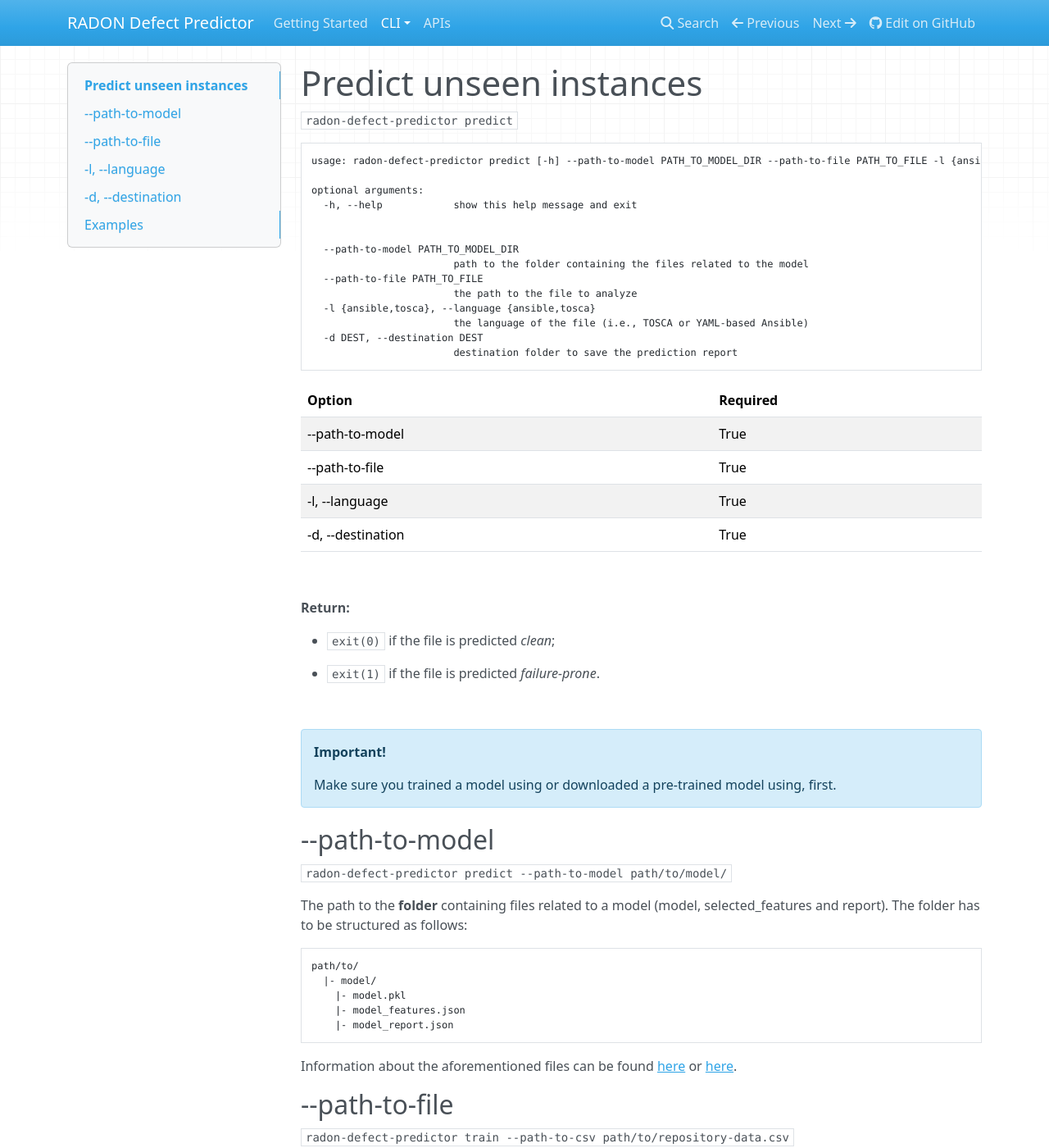
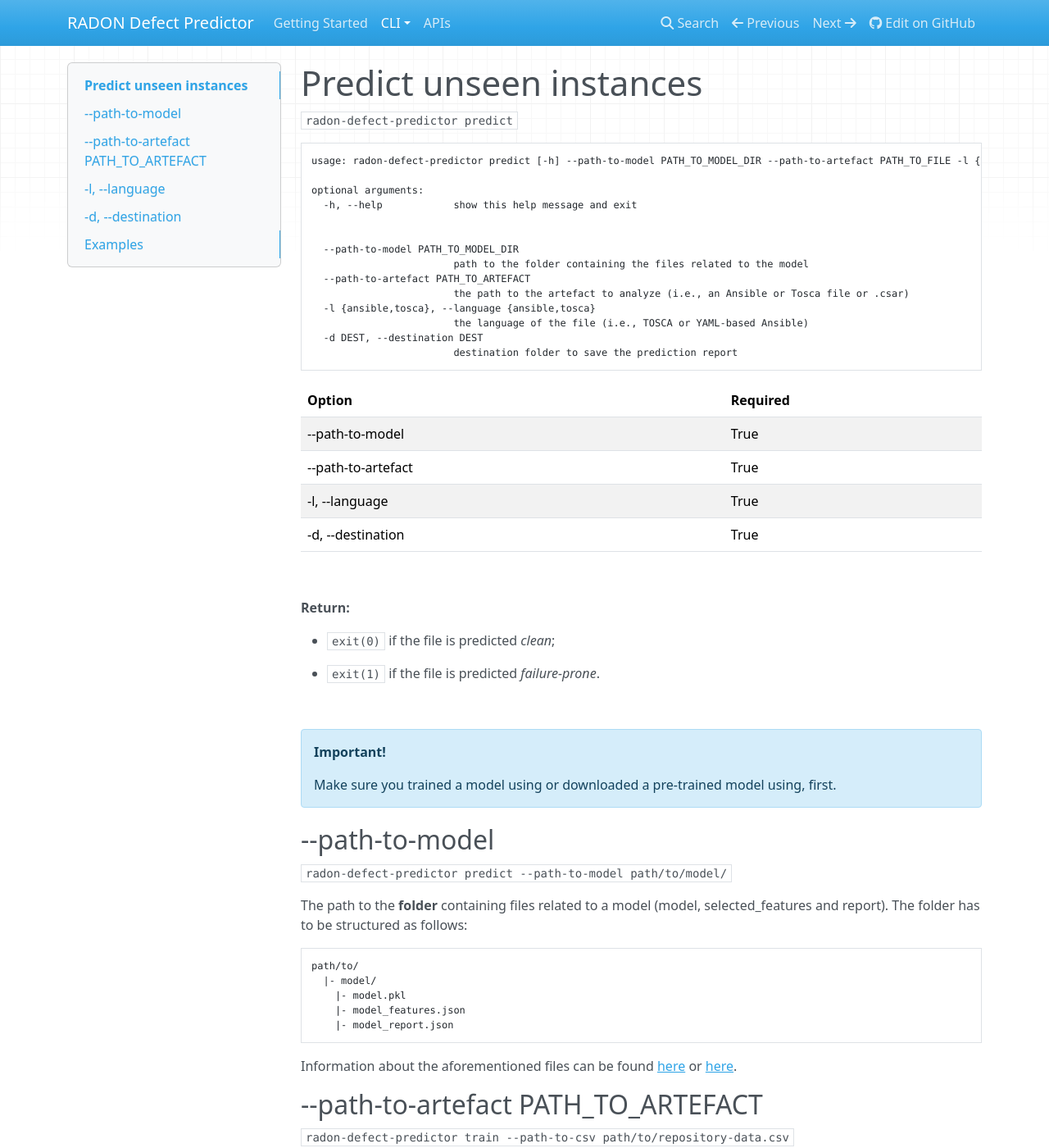
Before and after one commit to radon-h2020/radon-defect-prediction-cli, an MkDocs documentation site: the page built from docs/cli/predict.md, in a window 1280 px wide and 1400 px high. Shown: the whole window at 82% size. Built offline with MkDocs 1.6.1, drawn with Linux system fonts in a browser that asks for light colours; nearby versions of some CDN libraries; some of the changed text lies outside the part shown.

Commit message:
renamed cli argument path-to-file -> path-to-artefact

````diff
--- a/docs/cli/predict.md
+++ b/docs/cli/predict.md
@@ -3,7 +3,7 @@
 ```radon-defect-predictor predict```
 
 ```text
-usage: radon-defect-predictor predict [-h] --path-to-model PATH_TO_MODEL_DIR --path-to-file PATH_TO_FILE -l {ansible,tosca} -d DEST
+usage: radon-defect-predictor predict [-h] --path-to-model PATH_TO_MODEL_DIR --path-to-artefact PATH_TO_FILE -l {ansible,tosca} -d DEST
 
 optional arguments:
   -h, --help            show this help message and exit
@@ -11,8 +11,8 @@
 
   --path-to-model PATH_TO_MODEL_DIR
                         path to the folder containing the files related to the model
-  --path-to-file PATH_TO_FILE
-                        the path to the file to analyze
+  --path-to-artefact PATH_TO_ARTEFACT
+                        the path to the artefact to analyze (i.e., an Ansible or Tosca file or .csar)
   -l {ansible,tosca}, --language {ansible,tosca}
                         the language of the file (i.e., TOSCA or YAML-based Ansible)
   -d DEST, --destination DEST
@@ -22,7 +22,7 @@
 | Option | Required |
 |:---|:---|
 | --path-to-model | True |
-| --path-to-file | True |
+| --path-to-artefact | True |
 | -l, --language | True |
 | -d, --destination | True |
 
@@ -59,10 +59,11 @@
 Information about the aforementioned files can be found [here](https://radon-h2020.github.io/radon-defect-predictor/cli/train/#-d-destination) or [here](https://radon-h2020.github.io/radon-defect-predictor/cli/model/#-d-destination).
 
 
-## --path-to-file
+## --path-to-artefact PATH_TO_ARTEFACT
 ```radon-defect-predictor train --path-to-csv path/to/repository-data.csv```
 
-The path to the **.yml or .tosca** file analyze.
+The path to the artefact to analyze.
+An *artefact* can be an Ansible file (**.yml**) or a TOSCA definition (**.tosca**), or a TOSCA Cloud Service Archive(**.csar**).
 
 
 ## -l, --language
@@ -98,7 +99,7 @@
 Create folder for reports: `mkdir predictions`
 Then run:
 
-`radon-defect-predictor predict --path-to-model path/to/downloaded_model --path-to-file path/to/ansible_file.yml -l ansible --d path/to/predictions`
+`radon-defect-predictor predict --path-to-model path/to/downloaded_model --path-to-artefact path/to/ansible_file.yml -l ansible --d path/to/predictions`
 
 You can now see the report:
 
````
Also changed, not shown: 2 other files.
